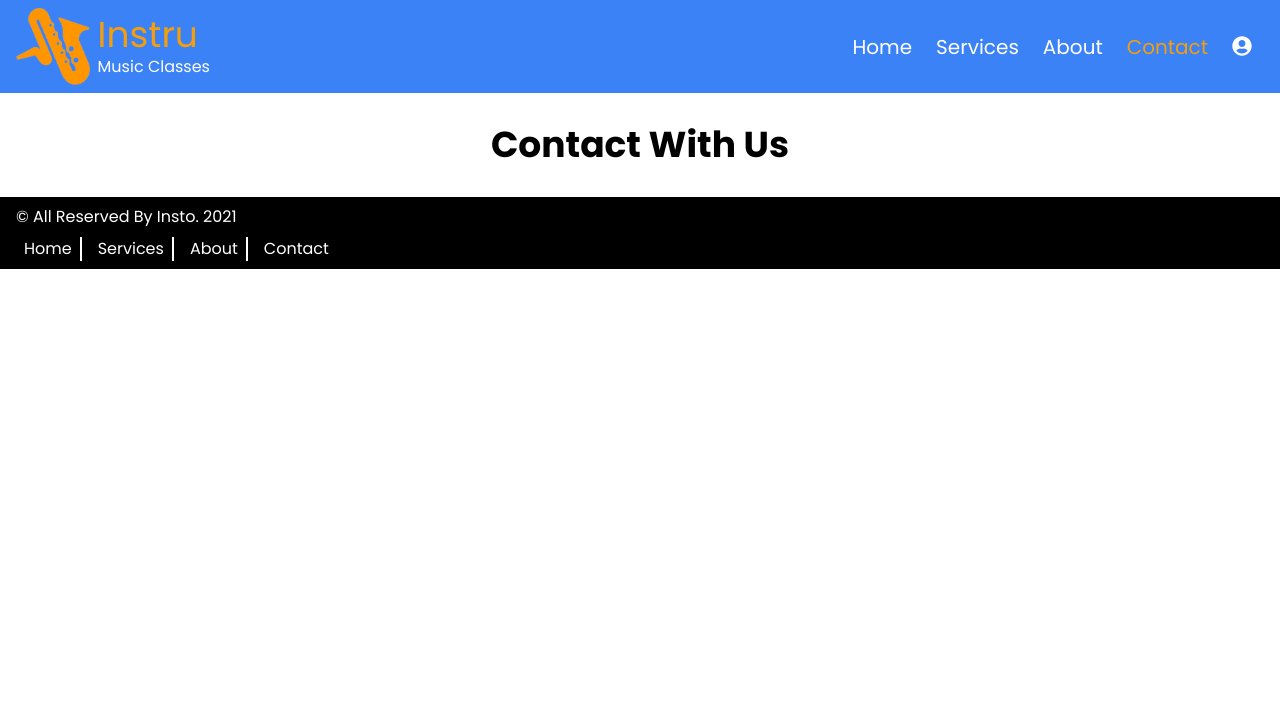
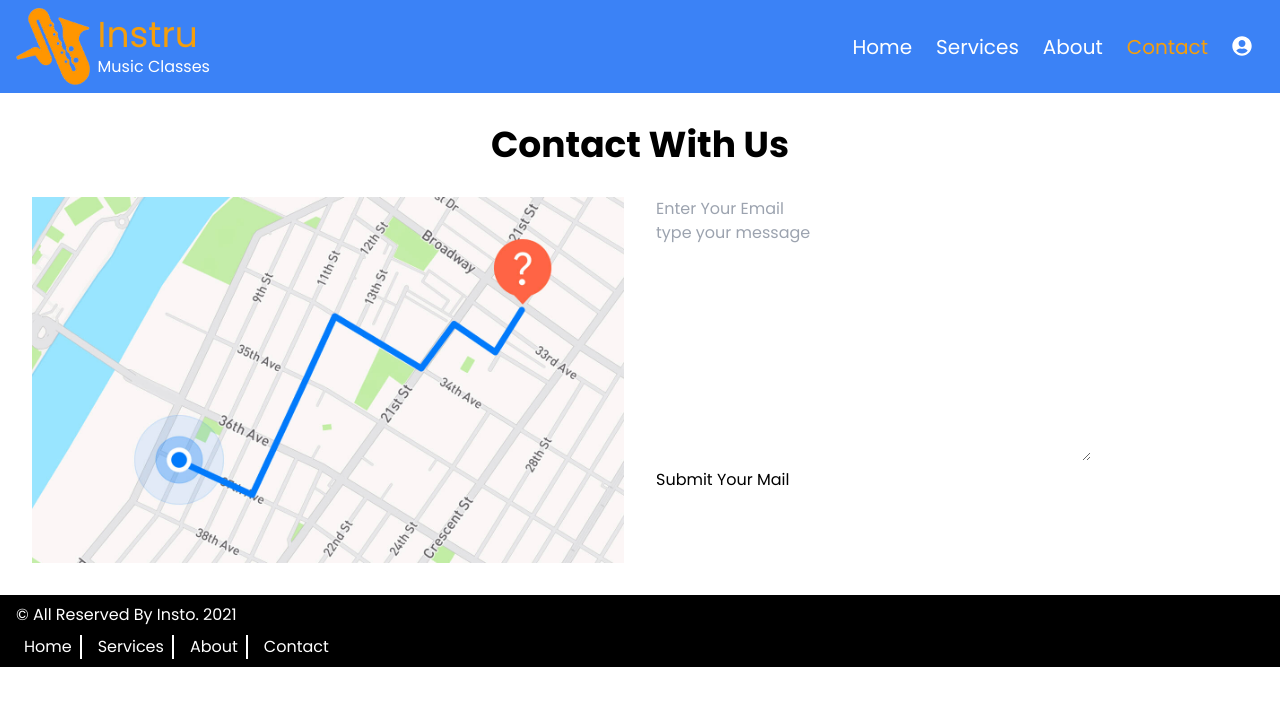
Before and after one commit to RomanSheikh99/Instru-Music-Classes, a React (Create React App) app: page /contact in a window 1280 px wide. Shown: the top 706 px of the page. Built offline with nearby package versions, Linux system fonts and the light colour scheme.

Commit message:
--- Auto-Git Commit ---

```diff
--- a/src/components/Contact/Contact.js
+++ b/src/components/Contact/Contact.js
@@ -1,10 +1,20 @@
 import React from 'react';
+import map from '../../images/map.jpeg'
 
 const Contact = () => {
     return (
-        <div>
+        <div >
             <h1 className="text-4xl font-bold text-center my-8">Contact With Us</h1>
-            <div></div>
+            <div className="grid grid-cols-2 gap-8 px-8 my-8">
+                <div>
+                    <img src={map} alt="" />
+                </div>
+                <div>
+                    <input type="email" placeholder="Enter Your Email" /><br />
+                    <textarea placeholder="type your message" cols="30" rows="10"></textarea><br />
+                    <button>Submit Your Mail</button>
+                </div>
+            </div>
         </div>
     );
 };
```
Also changed, not shown: .autogit/logs/log-4-9-2021-9-43-44.txt (added).
